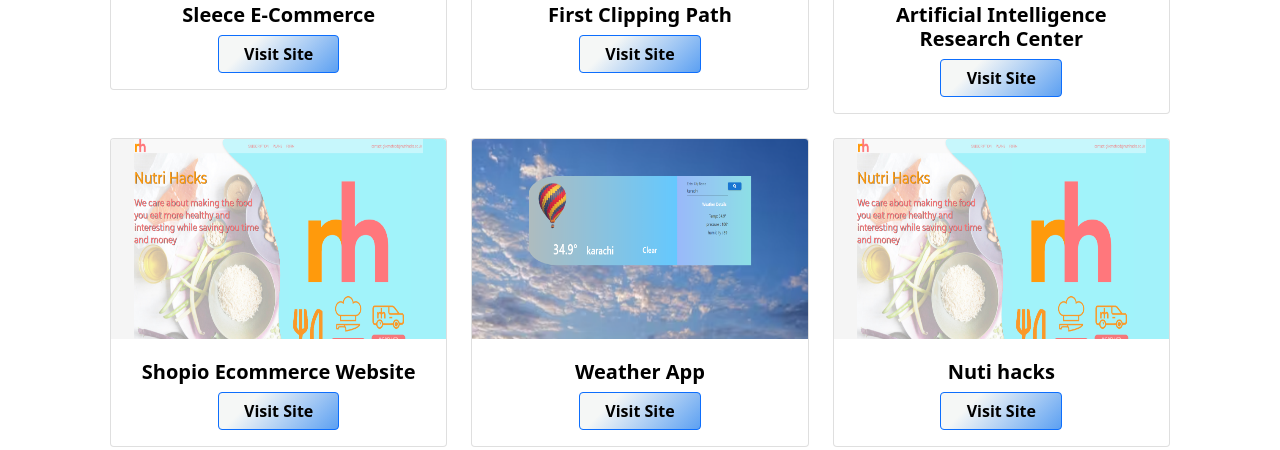
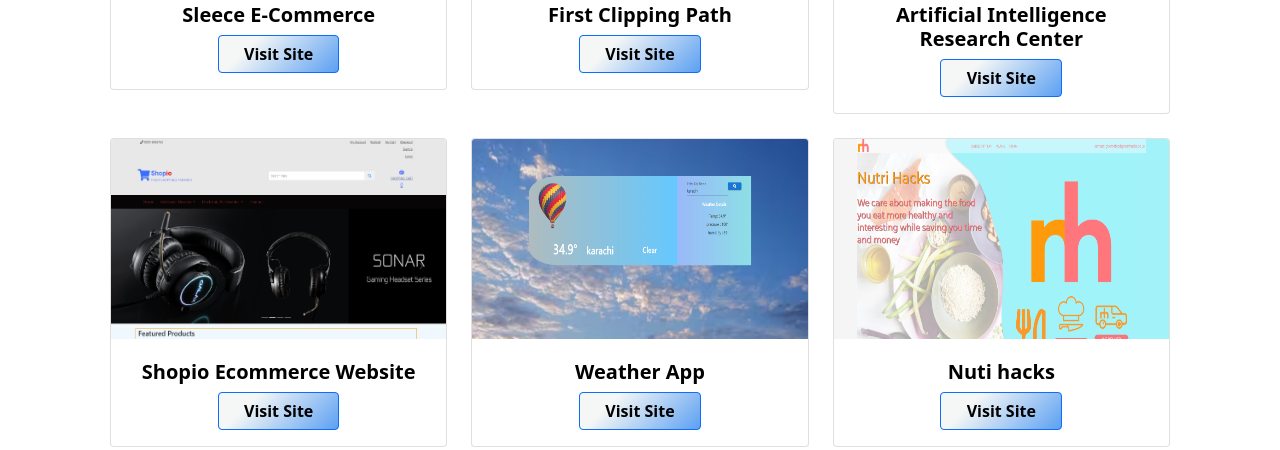
Before and after one commit to wajeehamasood570/Portfolio, a plain HTML site: page index.html in a window 1280 px wide. Shown: the part 1568-2018 px from the top of the page. Drawn offline with nearby package versions, Linux system fonts and the light colour scheme.

Commit message:
portfolio

```diff
--- a/index.html
+++ b/index.html
@@ -186,7 +186,7 @@
         <div class="col">
           <div class="card">
             <img
-              src="images/Nutri Hacks.png"
+              src="images/shopio.png"
               class="card-img-top" alt="olx Landing page">
             <div class="card-body"  data-aos="fade-right">
               <h5 class="card-title text-center text-black">Shopio Ecommerce Website</h5>
```
